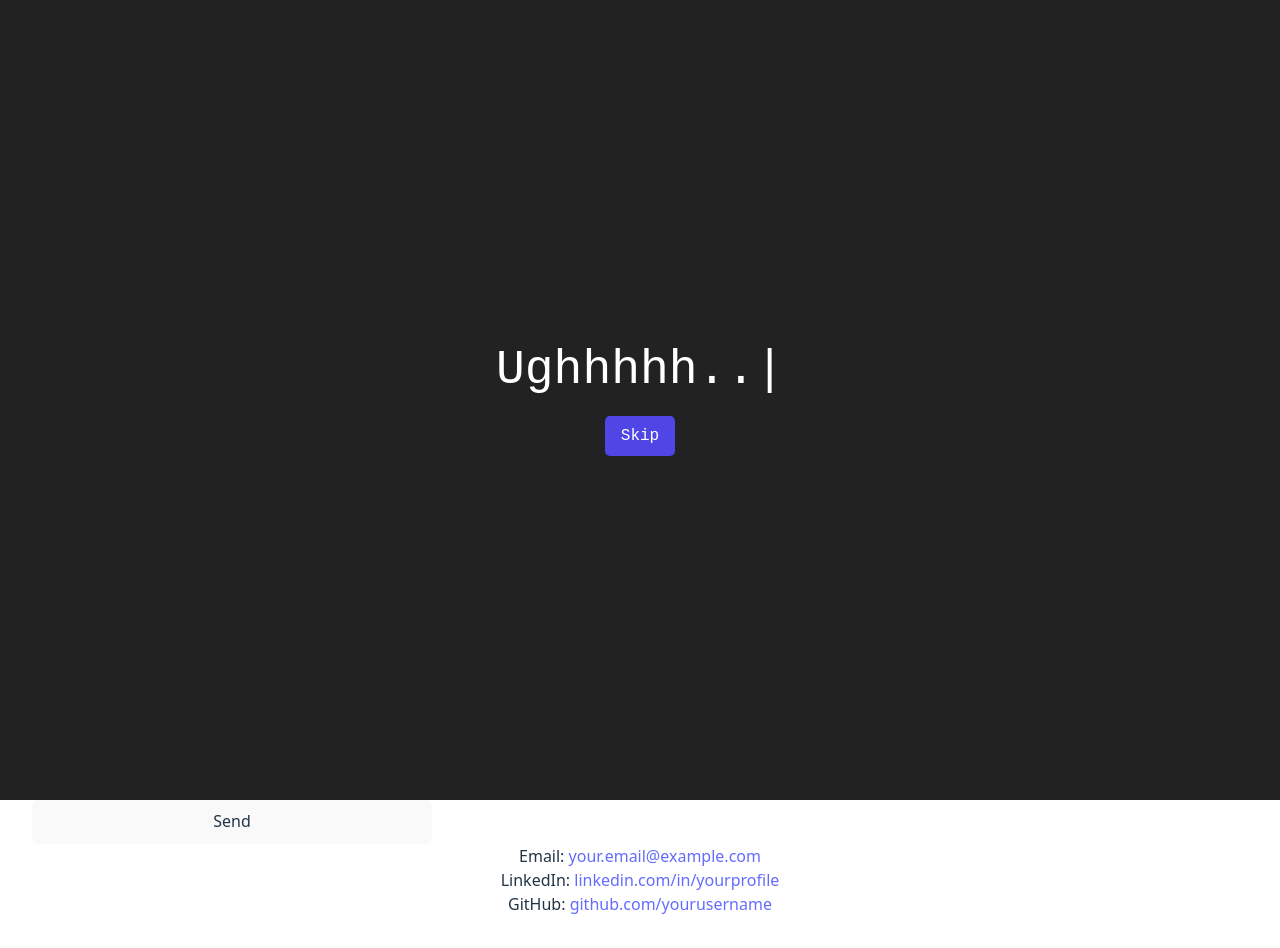
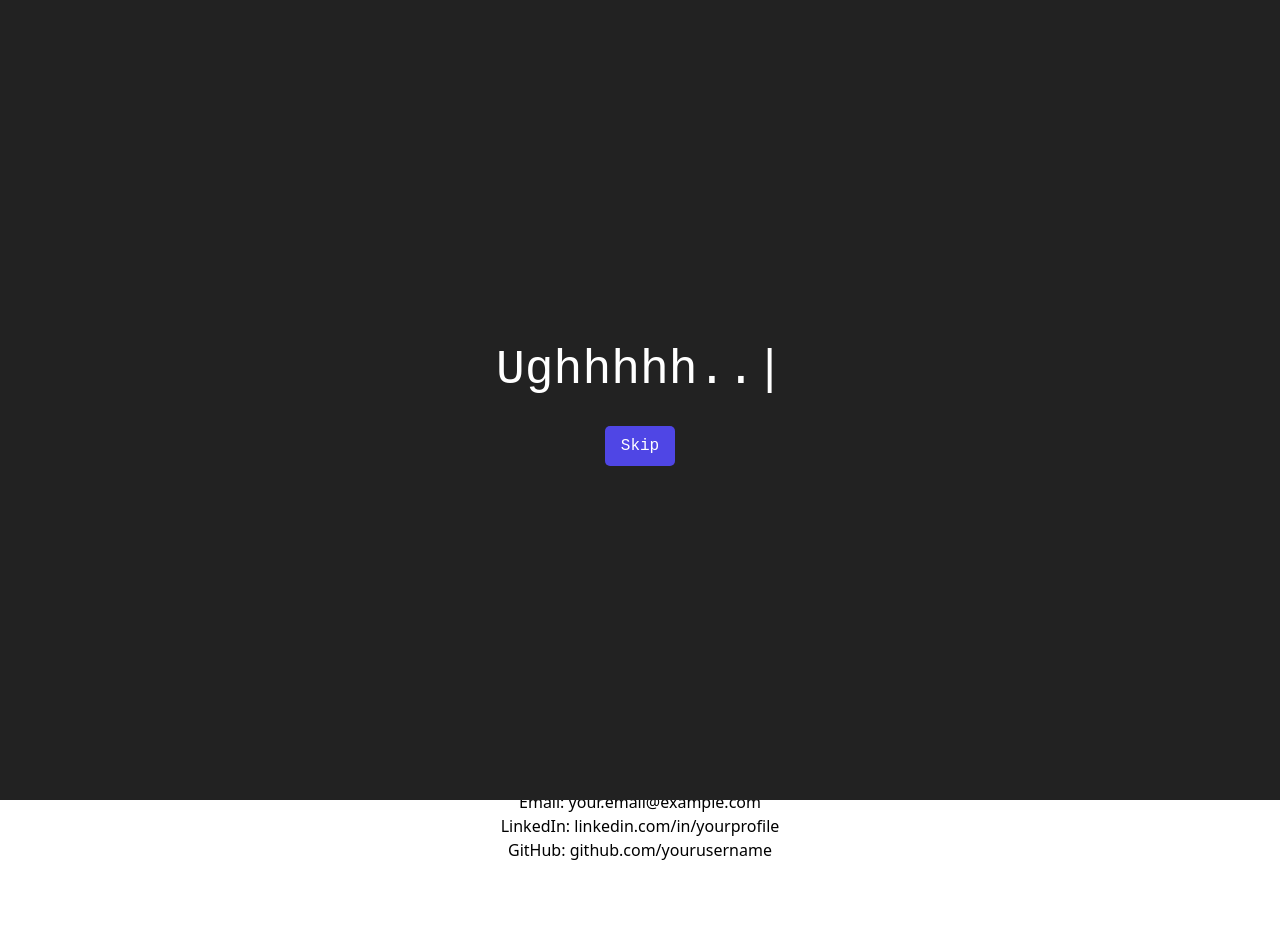
Before and after one commit to vangaraajay/personal-portfolio-v1, a React (Vite) app: page / in a window 1280 px wide. After the commit the page ends 894 px from the top, so only its background shows below. Built offline with nearby package versions, Linux system fonts and the light colour scheme.

Commit message:
Added css to navbar

```diff
--- a/components/Navbar.jsx
+++ b/components/Navbar.jsx
@@ -1,15 +1,42 @@
-import React from 'react';
+import React from "react";
 
 const Navbar = () => {
   return (
-    <nav className="navbar">
-      <div className="navbar-logo">My name is Ajay Vangara;</div>
-      <div className="navbar-links">
-        <a href="#skills">Skills</a>
-        <a href="#projects">Projects</a>
-        <a href="#contact">Contact</a>
-      </div>
-    </nav>
+    <>
+      <nav className="fixed top-0 left-0 w-full bg-black text-white shadow-md z-50 navbar-font">
+        <div className="max-w-7xl mx-auto px-6 py-4 flex justify-between items-center">
+          {/* Logo */}
+          <div className="text-xl font-bold">
+            My name is Ajay Vangara;
+          </div>
+
+          {/* Links */}
+          <div className="hidden md:flex space-x-6">
+            <a
+              href="#skills"
+              className="text-sm px-3 py-2 rounded transition-transform duration-200 transform hover:bg-white hover:text-black hover:scale-105"
+            >
+              Skills
+            </a>
+            <a
+              href="#projects"
+              className="text-sm px-3 py-2 rounded transition-transform duration-200 transform hover:bg-white hover:text-black hover:scale-105"
+            >
+              Projects
+            </a>
+            <a
+              href="#contact"
+              className="text-sm px-3 py-2 rounded transition-transform duration-200 transform hover:bg-white hover:text-black hover:scale-105"
+            >
+              Contact
+            </a>
+          </div>
+        </div>
+      </nav>
+
+      {/* Push content below navbar */}
+      <div className="pt-20"></div>
+    </>
   );
 };
 
--- a/src/index.css
+++ b/src/index.css
@@ -1,70 +1,6 @@
 @import "tailwindcss";
+@import url('https://fonts.googleapis.com/css2?family=Space+Mono:wght@400;700&display=swap');
 
-:root {
-  font-family: system-ui, Avenir, Helvetica, Arial, sans-serif;
-  line-height: 1.5;
-  font-weight: 400;
-
-  color-scheme: light dark;
-  color: rgba(255, 255, 255, 0.87);
-  background-color: #242424;
-
-  font-synthesis: none;
-  text-rendering: optimizeLegibility;
-  -webkit-font-smoothing: antialiased;
-  -moz-osx-font-smoothing: grayscale;
+.navbar-font {
+  font-family: 'Space Mono', monospace;
 }
-
-a {
-  font-weight: 500;
-  color: #646cff;
-  text-decoration: inherit;
-}
-a:hover {
-  color: #535bf2;
-}
-
-body {
-  margin: 0;
-  display: flex;
-  place-items: center;
-  min-width: 320px;
-  min-height: 100vh;
-}
-
-h1 {
-  font-size: 3.2em;
-  line-height: 1.1;
-}
-
-button {
-  border-radius: 8px;
-  border: 1px solid transparent;
-  padding: 0.6em 1.2em;
-  font-size: 1em;
-  font-weight: 500;
-  font-family: inherit;
-  background-color: #1a1a1a;
-  cursor: pointer;
-  transition: border-color 0.25s;
-}
-button:hover {
-  border-color: #646cff;
-}
-button:focus,
-button:focus-visible {
-  outline: 4px auto -webkit-focus-ring-color;
-}
-
-@media (prefers-color-scheme: light) {
-  :root {
-    color: #213547;
-    background-color: #ffffff;
-  }
-  a:hover {
-    color: #747bff;
-  }
-  button {
-    background-color: #f9f9f9;
-  }
-}
```
